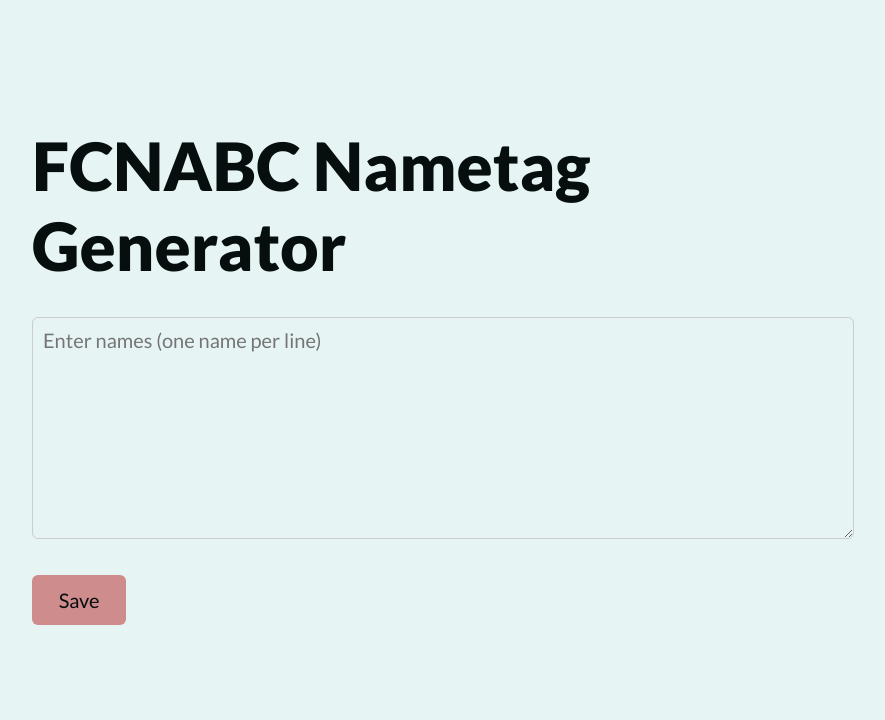
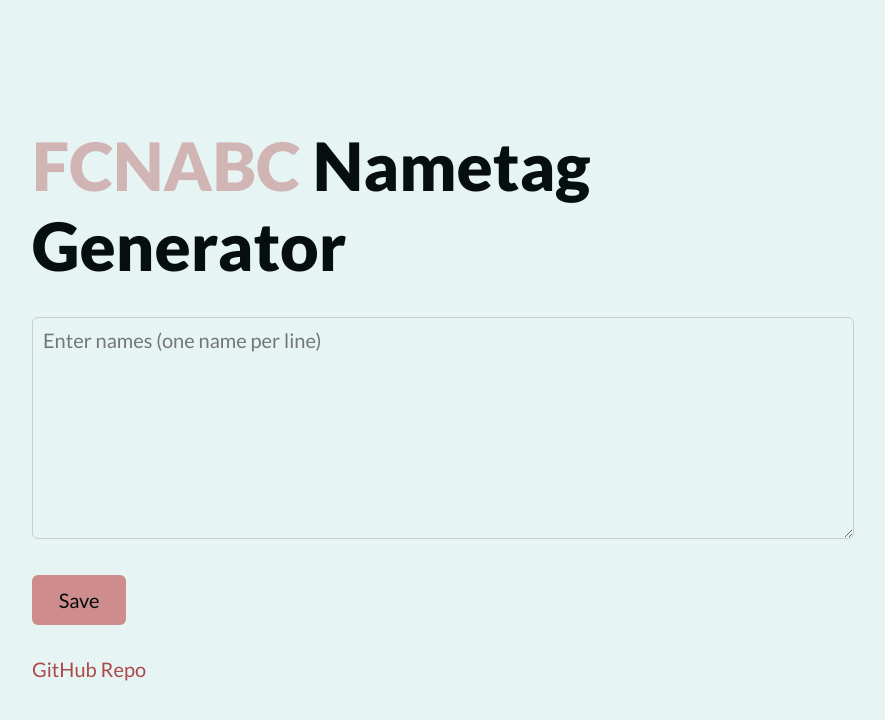
Before and after one commit to kylezhao101/FCNABC-name-tags, a Flask app: template templates/index.html in a window 1280 px wide. Shown: the top 720 px of the page, without its empty margins (208-1093 px from the left). Run offline with Flask 3, Linux system fonts and the light colour scheme; the template is opened without the code that fills it, so the values that code supplies are empty.

```diff
--- a/app.py
+++ b/app.py
@@ -1,5 +1,6 @@
 from flask import Flask, render_template, request, send_file
 import subprocess
+from pdf2image import convert_from_path
 
 app = Flask(__name__)
 
--- a/static/style.css
+++ b/static/style.css
@@ -18,6 +18,10 @@ h1 {
   color: #060e0e;
 }
 
+h1 span {
+  color: #ad484a5e;
+}
+
 textarea {
   font-family: 'Lato', sans-serif;
   font-size: 15pt;
@@ -35,6 +39,7 @@ textarea {
   align-items: center;
   column-gap: 0.5rem;
   margin-top: 2rem;
+  margin-bottom: 2rem;
 }
 
 button {
@@ -58,7 +63,7 @@ button:hover {
   transform: translateY(-5px);
 }
 
-a {
+.download-button {
   font-family: 'Lato', sans-serif;
   font-weight: 400;
   font-size: 15pt;
@@ -74,7 +79,19 @@ a {
   transition: all 0.2s ease-in;
 }
 
-a:hover {
+.download-button:hover {
   box-shadow: 0 14px 14px #ad484a;
   transform: translateY(-5px);
 }
+
+div .in-text-link {
+  font-family: 'Lato', sans-serif;
+  font-weight: 400;
+  font-size: 15pt;
+  color: #ad484a;
+  text-decoration: none;
+}
+
+div .in-text-link:hover {
+  text-decoration: underline;
+}
--- a/templates/index.html
+++ b/templates/index.html
@@ -1,5 +1,6 @@
 <!DOCTYPE html>
 <html>
+
 <head>
     <title>Name Input</title>
     <link rel="stylesheet" type="text/css" href="{{ url_for('static', filename='style.css') }}">
@@ -8,19 +9,25 @@
     <link rel="preconnect" href="https://fonts.gstatic.com" crossorigin>
     <link href="https://fonts.googleapis.com/css2?family=Lato:wght@400;900&display=swap" rel="stylesheet">
 </head>
+
 <body>
     <div class="container">
-        <h1>FCNABC Nametag Generator</h1>
+        <h1><span>FCNABC</span> Nametag Generator</h1>
+
         <form action="{{ url_for('index') }}" method="post">
             <textarea name="names" placeholder="Enter names (one name per line)" required>{{ names }}</textarea>
 
             <div class="form-buttons">
                 <button type="submit">Save</button>
                 {% if file_generated %}
-                        <a href="{{ url_for('download') }}" download>Download PDF </a>
+                <a class="download-button" href="{{ url_for('download') }}" download>Download PDF </a>
                 {% endif %}
+            </div>
+            <div>
+                <a class="in-text-link" href="https://github.com/kylezhao101/FCNABC-name-tags">GitHub Repo</a>
             </div>
         </form>
     </div>
 </body>
+
 </html>
```
Also changed, not shown: pdfScript.py (+23 -19 lines), 1 other file.
